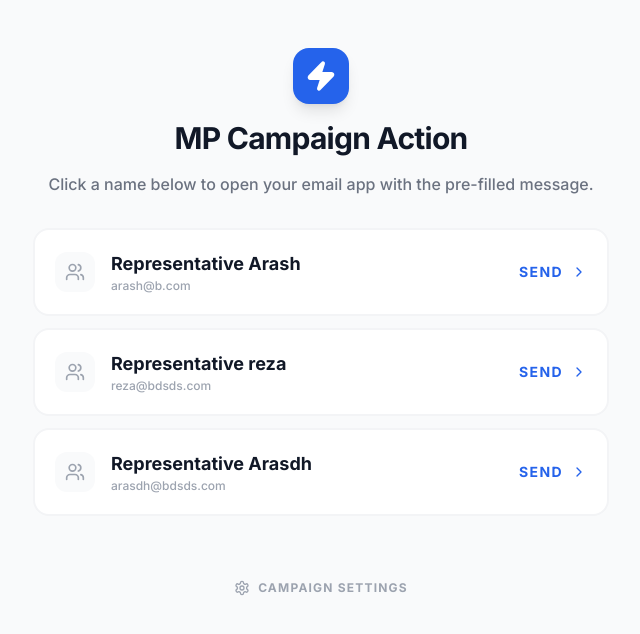
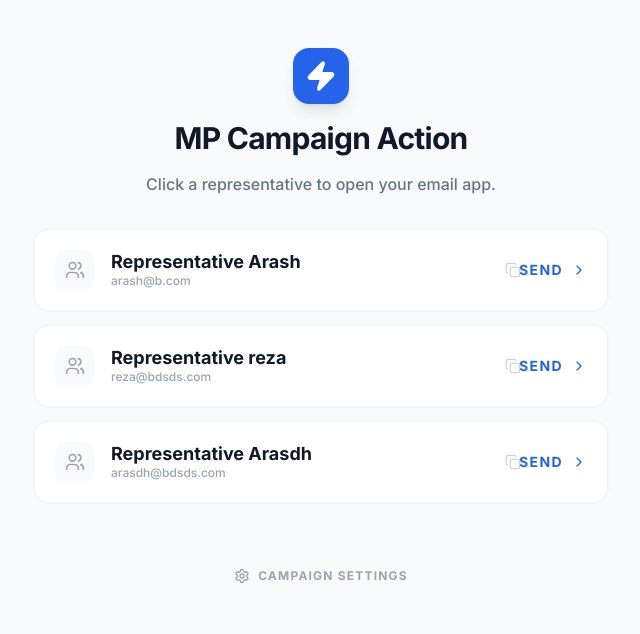
Before and after one commit to arashbaseri/campain_For_IRAN, a React (Vite) app: page / in a window 1280 px wide. Shown: the top 634 px of the page, without its empty margins (319-959 px from the left). Built offline with nearby package versions, Linux system fonts and the light colour scheme.

Commit message:
feat: Add email copying functionality
Introduces the ability for users to copy individual representative email addresses with a single click. This enhances the user experience by streamlining the process of contacting representatives.

```diff
--- a/App.tsx
+++ b/App.tsx
@@ -12,12 +12,14 @@ import {
   CheckCircle,
   Zap,
   Settings,
-  ArrowLeft
+  ArrowLeft,
+  Copy
 } from 'lucide-react';
 
 const App: React.FC = () => {
   const [view, setView] = useState<ViewMode>('follower');
   const [copyFeedback, setCopyFeedback] = useState(false);
+  const [copyEmailId, setCopyEmailId] = useState<string | null>(null);
 
   // Seeding with your provided examples
   const [campaign, setCampaign] = useState<CampaignData>({
@@ -40,7 +42,7 @@ const App: React.FC = () => {
         body: 'this is text bofy dsfsdfsdfsdfsdfsdfsdfsdf'
       },
       {
-        id: 'ex-2',
+        id: 'ex-3',
         name: 'Representative Arasdh',
         email: 'arasdh@bdsds.com',
         subject: 'campion',
@@ -72,10 +74,20 @@ const App: React.FC = () => {
     setTimeout(() => setCopyFeedback(false), 2000);
   };
 
+  const handleCopyEmail = (email: string, id: string) => {
+    navigator.clipboard.writeText(email.trim());
+    setCopyEmailId(id);
+    setTimeout(() => setCopyEmailId(null), 2000);
+  };
+
   const generateMailto = (mp: MP) => {
-    const subject = encodeURIComponent(mp.subject || campaign.globalSubject);
-    const body = encodeURIComponent(mp.body || campaign.globalBody);
-    return `mailto:${mp.email}?subject=${subject}&body=${body}`;
+    // We trim everything to ensure Gmail doesn't get confused by hidden spaces
+    const recipient = mp.email.trim();
+    const subject = encodeURIComponent((mp.subject || campaign.globalSubject).trim());
+    const body = encodeURIComponent((mp.body || campaign.globalBody).trim());
+
+    // Standard mailto format: mailto:email@domain.com?subject=...&body=...
+    return `mailto:${recipient}?subject=${subject}&body=${body}`;
   };
 
   const FollowerView = () => (
@@ -89,30 +101,47 @@ const App: React.FC = () => {
             {campaign.title}
           </h1>
           <p className="text-gray-500 font-medium">
-            Click a name below to open your email app with the pre-filled message.
+            Click a representative to open your email app.
           </p>
         </header>
 
         <div className="space-y-3">
           {campaign.mps.map((mp, i) => (
+            <div key={mp.id} className="relative group">
               <a
-              key={mp.id}
                 href={generateMailto(mp)}
-              className="flex items-center justify-between p-5 bg-white rounded-2xl border-2 border-gray-100 hover:border-blue-500 hover:shadow-xl hover:-translate-y-0.5 transition-all group active:scale-95"
+                className="flex items-center justify-between p-5 bg-white rounded-2xl border-2 border-gray-100 hover:border-blue-500 hover:shadow-xl hover:-translate-y-0.5 transition-all group active:scale-[0.98]"
               >
                 <div className="flex items-center gap-4">
                   <div className="w-10 h-10 bg-gray-50 group-hover:bg-blue-50 rounded-xl flex items-center justify-center transition-colors">
                     <Users className="w-5 h-5 text-gray-400 group-hover:text-blue-600" />
                   </div>
-                <div>
-                  <h4 className="font-bold text-gray-900 text-lg group-hover:text-blue-600">{mp.name || 'MP Name'}</h4>
-                  <p className="text-xs text-gray-400 font-medium">{mp.email}</p>
+                  <div className="pr-12">
+                    <h4 className="font-bold text-gray-900 text-lg group-hover:text-blue-600 leading-tight">
+                      {mp.name || 'Representative'}
+                    </h4>
+                    <p className="text-xs text-gray-400 font-medium truncate max-w-[180px]">
+                      {mp.email}
+                    </p>
                   </div>
                 </div>
-              <div className="flex items-center gap-2 text-blue-600 font-black text-sm uppercase tracking-widest">
+                <div className="flex items-center gap-2 text-blue-600 font-black text-sm uppercase tracking-widest shrink-0">
                   Send <ChevronRight className="w-4 h-4" />
                 </div>
               </a>
+
+              {/* Fallback copy button in case mailto: fails on their device */}
+              <button
+                onClick={(e) => {
+                  e.preventDefault();
+                  handleCopyEmail(mp.email, mp.id);
+                }}
+                title="Copy email address"
+                className="absolute right-20 top-1/2 -translate-y-1/2 p-2 text-gray-300 hover:text-blue-500 hover:bg-blue-50 rounded-lg transition-all"
+              >
+                {copyEmailId === mp.id ? <CheckCircle className="w-4 h-4 text-green-500" /> : <Copy className="w-4 h-4" />}
+              </button>
+            </div>
           ))}
 
           {campaign.mps.length === 0 && (
@@ -145,7 +174,7 @@ const App: React.FC = () => {
             </button>
             <div>
               <h1 className="text-2xl font-black text-gray-900">Configure Campaign</h1>
-              <p className="text-gray-500 text-sm">Update names, emails, and message text.</p>
+              <p className="text-gray-500 text-sm">Every MP can have a unique message.</p>
             </div>
           </div>
           <Button variant="primary" onClick={handleCopyLink}>
@@ -203,6 +232,7 @@ const App: React.FC = () => {
                       <label className="text-[10px] font-black text-gray-400 uppercase tracking-widest block mb-1">Unique Subject</label>
                       <input
                         className="w-full bg-gray-50 border-none rounded-lg px-3 py-2 text-sm focus:ring-2 focus:ring-blue-500 outline-none"
+                        placeholder={campaign.globalSubject}
                         value={mp.subject || ''}
                         onChange={(e) => {
                           const updated = campaign.mps.map(m => m.id === mp.id ? { ...m, subject: e.target.value } : m);
@@ -214,6 +244,7 @@ const App: React.FC = () => {
                       <label className="text-[10px] font-black text-gray-400 uppercase tracking-widest block mb-1">Unique Body Text</label>
                       <textarea
                         className="w-full bg-gray-50 border-none rounded-lg px-3 py-2 text-sm h-20 resize-none focus:ring-2 focus:ring-blue-500 outline-none"
+                        placeholder={campaign.globalBody}
                         value={mp.body || ''}
                         onChange={(e) => {
                           const updated = campaign.mps.map(m => m.id === mp.id ? { ...m, body: e.target.value } : m);
```
Lines whose indentation alone changed are shown as unchanged.
